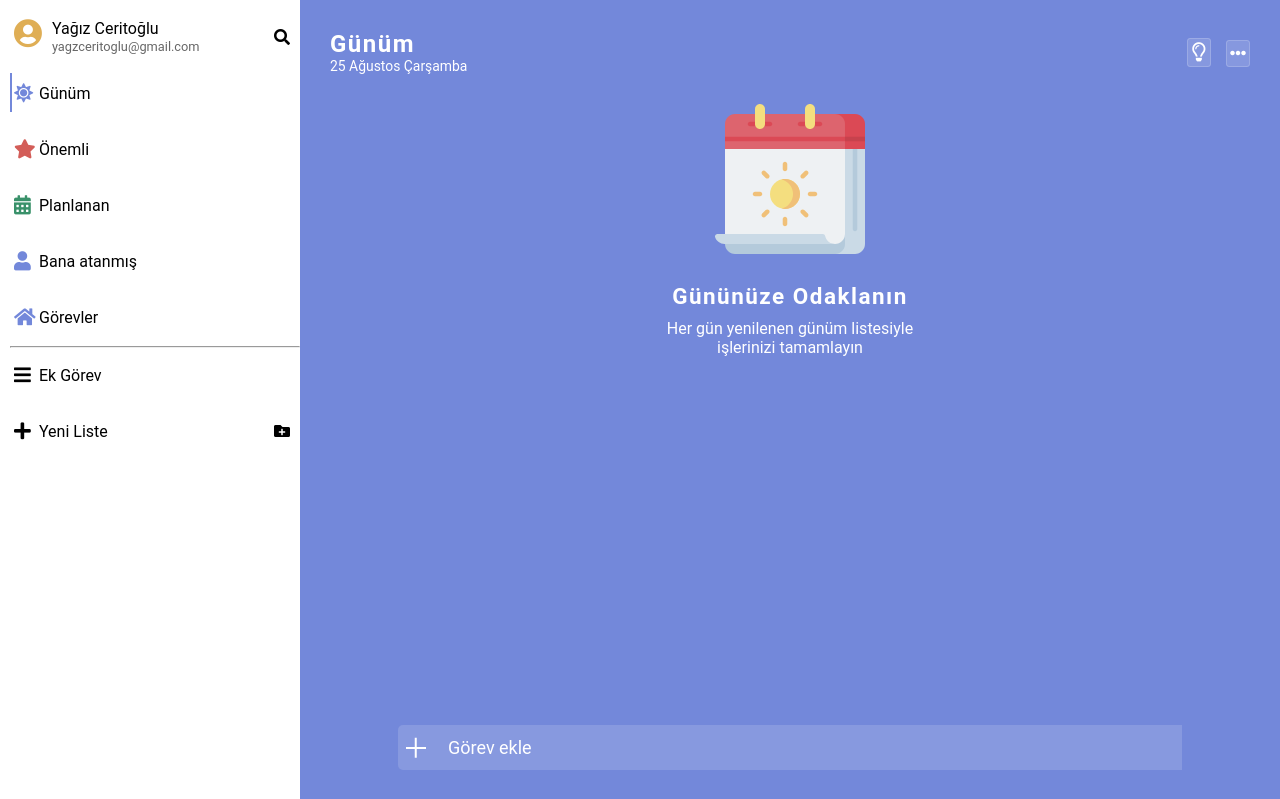
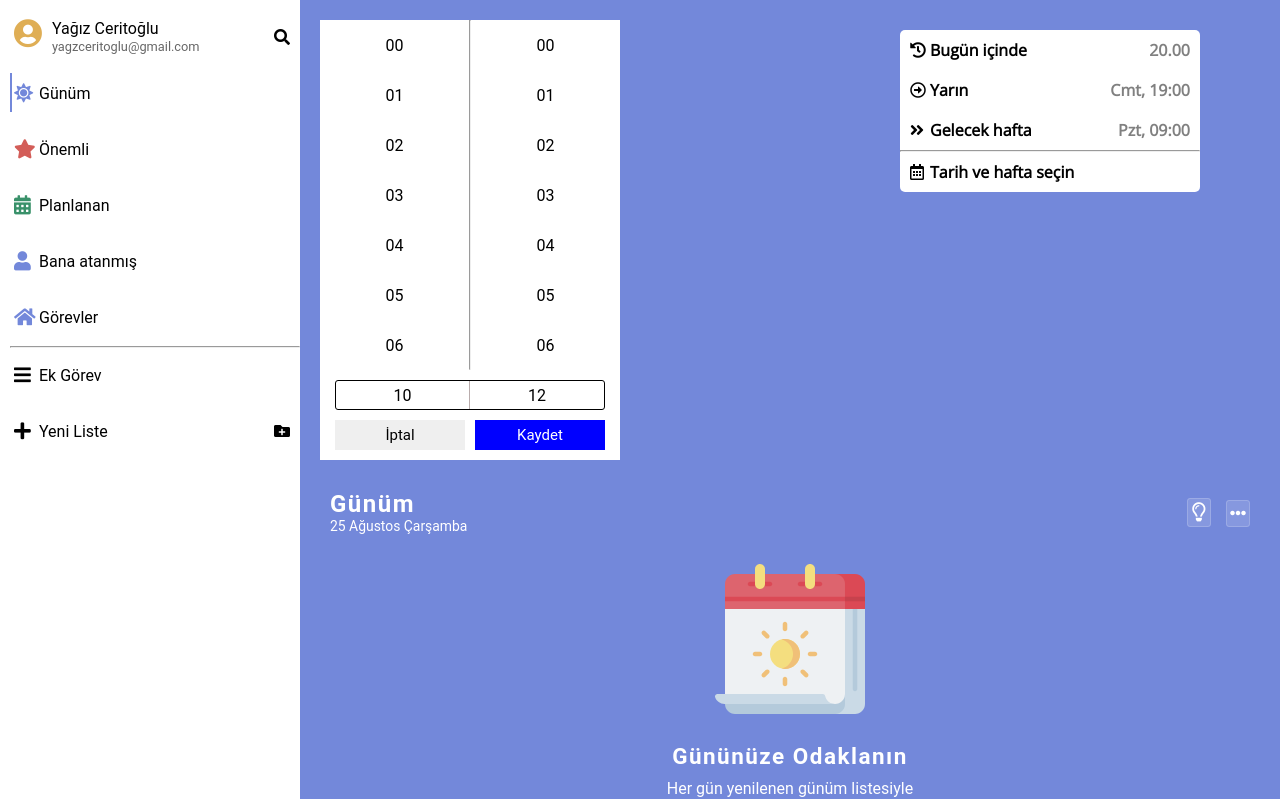
Before and after one commit to yagiz2000/MicrosoftTodoClone, a Vue app: page / in a window 1280 px wide. Shown: the top 799 px of the page. Built offline with nearby package versions, Linux system fonts and the light colour scheme.

Commit message:
new components added

```diff
--- a/package.json
+++ b/package.json
@@ -9,6 +9,7 @@
   },
   "dependencies": {
     "core-js": "^3.6.5",
+    "v-click-outside": "^3.1.2",
     "vue": "^3.0.0",
     "vuex": "^4.0.2"
   },
@@ -19,7 +20,9 @@
     "@vue/compiler-sfc": "^3.0.0",
     "babel-eslint": "^10.1.0",
     "eslint": "^6.7.2",
-    "eslint-plugin-vue": "^7.0.0"
+    "eslint-plugin-vue": "^7.0.0",
+    "sass": "^1.39.0",
+    "sass-loader": "^10.2.0"
   },
   "eslintConfig": {
     "root": true,
--- a/src/components/Calendar.vue
+++ b/src/components/Calendar.vue
@@ -161,6 +161,7 @@ export default {
     border:1px;
     width:30px;
     height: 30px;
+    margin: 1.5px;
 }
 .day-num:hover{
     border: 2px solid grey;
--- /dev/null
+++ b/src/components/ClockOptionsMenu.vue
@@ -0,0 +1,84 @@
+<template>
+  <div class="options">
+    <div class="option">
+
+      <span class="icon"><i class="fas fa-history"></i></span>
+      <span class="text">Bugün içinde</span>
+      <span class="faded-text">20.00</span>
+    </div>
+    <div class="option">
+      <span class="icon"><i class="far fa-arrow-alt-circle-right"></i></span>
+      <span class="text">Yarın</span>
+      <span class="faded-text">Cmt, 19:00</span>
+    </div>
+    <div class="option">
+      <span class="icon"><i class="fas fa-angle-double-right"></i></span>
+      <span class="text">Gelecek hafta</span>
+      <span class="faded-text">Pzt, 09:00</span>
+    </div>
+    <hr>
+    <div class="option">
+      <span class="icon"><i class="far fa-calendar-alt"></i></span>
+      <span class="text">Tarih ve hafta seçin</span>
+      <span class="faded-text"></span>
+    </div>
+
+  </div>
+</template>
+
+<script>
+export default {};
+</script>
+
+<style scoped  lang='scss'>
+@import url('https://fonts.googleapis.com/css2?family=Open+Sans:wght@300&display=swap');
+
+hr{
+    color: grey;
+}
+.options{
+    position: absolute;
+    top:30px;
+    right: 80px;
+    width: 300px;
+    border-radius: 5px;
+    background: white   ;
+    z-index:200;
+    .option{
+        position: relative;
+        display: flex;
+        justify-content: space-between;
+        height: 40px;
+        align-items: center;
+        &:hover{
+            background: #EEEE;
+        }
+        &:first-child{
+            border-top-right-radius: 5px;
+            border-top-left-radius: 5px;
+        }
+        &:last-child{
+            border-bottom-right-radius: 5px;
+            border-bottom-left-radius: 5px;
+
+        }
+        .icon{
+            padding-left: 10px;
+        }
+        .text{
+            position: absolute;
+            left: 30px;
+            font-family: 'Open Sans', sans-serif;
+            font-weight: 600;
+
+        }
+        .faded-text{
+            padding-right:10px;
+            font-family: 'Open Sans', sans-serif;
+            font-weight: 600;
+            color: grey;
+        }
+    }
+
+}
+</style>
--- a/src/components/Main.vue
+++ b/src/components/Main.vue
@@ -2,6 +2,8 @@
 /* eslint-disable no-empty */
 <template>
   <div class="main" :style="{'--mainBgColor':backGroundColor}" @click="toggleOutside">
+      <clock-options-menu></clock-options-menu>
+      <scroll-date-selector></scroll-date-selector>
       <Calendar/>
       <Modal v-if="showModal"  :todo="selectedTodoByRighClk" />
       <div id="overlay" :class="{'active':showModal}"></div>
@@ -245,6 +247,8 @@ import { useStore } from 'vuex';
 import useMixin from "../mixin/mixin";
 import Modal from "../components/Modal.vue";
 import Calendar from "../components/Calendar.vue";
+import ScrollDateSelector from "../components/ScrollDateSelector.vue";
+import ClockOptionsMenu from "../components/ClockOptionsMenu.vue";
 export default {
     setup(){
         const {toggle} = useMixin();
@@ -419,7 +423,9 @@ export default {
     },
     components:{
         Modal,
-        Calendar
+        Calendar,
+        ScrollDateSelector,
+        ClockOptionsMenu
     }
 }
 </script>
--- a/src/components/Modal.vue
+++ b/src/components/Modal.vue
@@ -5,7 +5,7 @@
           <h2>Görevi sil</h2>
       </div>
       <div class="content" >
-          <p>{{todoy.content}} kalıcı olarak silinecek"</p>
+          <p>"{{todoy.content}}" kalıcı olarak silinecek"</p>
       </div>
       <div class="buttons" style="align-self:center">
           <button class="modal-btn" @click="handleModal('delete')" id="deleteBtn">Sil</button>
--- /dev/null
+++ b/src/components/ScrollDateSelector.vue
@@ -0,0 +1,186 @@
+<template>
+<div class="container">
+    <div class="wrapper">
+      <div class="side" id="left" ref="scrollLeft">
+          <div class="rects" v-for="(num,i) in  leftNums" :class="{'selected':num==hour}" @click="chooseHour(num)" :key="i">{{num}}</div>
+      </div>
+      <hr>
+      <div class="side" id="right">
+          <div class="rects" v-for="(num,i) in rightNums" :class="{'selected':num==minute}" @click="chooseMinute(num)" :key="i">{{num}}</div>
+      </div>
+  </div>
+  <div class="bottom">
+      <div class="hour-wrapper">
+          <div class="hour-side" id="left">10</div>
+          <div class="hour-side" id="right">12</div>
+      </div>
+      <div class="buttons">
+          <button class="button" id="cancel">İptal</button>
+          <button class="button" id="save">Kaydet</button>
+      </div>
+  </div>
+</div>
+
+</template>
+
+<script>
+import {/* onMounted, */  ref} from "vue";
+
+export default {
+    setup(){
+        let scrollLeft = ref(null);
+        let hour = ref(null);
+        let minute = ref(null);
+        let leftNums = ref(generateNumbers(23));
+        let rightNums = ref(generateNumbers(59))
+        function generateNumbers(limit){
+            let list=[];
+            for(let i=0;i<=limit;i++){
+                if(i<10){
+                    let difNum = "0"+i;
+                    list.push(difNum);
+                }
+                else{list.push(i);}
+
+            }
+            return list;
+        }
+        function chooseHour(num){
+            hour.value = num;
+        }
+        function chooseMinute(num){
+            minute.value = num;
+        }
+        /* onMounted(() => {
+            let iHeight = 50;
+            (function scrollStop (callback, refresh = 66) {
+
+                // Make sure a valid callback was provided
+                if (!callback || typeof callback !== 'function') return;
+
+                // Setup scrolling variable
+                let isScrolling;
+
+                // Listen for scroll events
+                scrollLeft.value.addEventListener('scroll', function () {
+
+                    // Clear our timeout throughout the scroll
+                    clearTimeout(isScrolling);
+
+                    // Set a timeout to run after scrolling ends
+                    isScrolling = setTimeout(callback, refresh);
+
+                }, false);
+
+            })(() => {
+                let mod = scrollLeft.value.scrollTop % iHeight;
+                if(mod > 0) {
+                    scrollLeft.value.scrollTop = scrollLeft.value.scrollTop - mod;
+                }
+
+                let iPassed = Math.floor(scrollLeft.value.scrollTop / iHeight) + 3;
+
+                console.log(leftNums.value[iPassed], iPassed)
+            })
+        }) */
+
+        return{generateNumbers,leftNums,rightNums,scrollLeft,chooseHour,chooseMinute,hour,minute};
+    }
+
+}
+</script>
+
+<style scoped>
+.container{
+    display: flex;
+    flex-direction: column;
+}
+.container .bottom{
+    margin-left: 20px;
+    width:300px;
+    background-color: white;
+    display: flex;
+    flex-direction: column;
+    align-items: center;
+}
+.container .bottom .hour-wrapper {
+    display: flex;
+    margin-top: 10px;
+    height: 30px;
+    width: 270px;
+    border: 1px solid black;
+    align-items: center;
+    border-radius: 3px;
+}
+.container .bottom .hour-wrapper #left{
+  border-right: 1px solid rgb(185, 172, 172);
+}
+.container .bottom .hour-wrapper .hour-side{
+    width: 135px;
+    display: flex;
+    justify-content: center;
+    align-items: center;
+    height: 100%;
+}
+.container .bottom .buttons{
+    display: flex;
+    justify-content: space-between;
+    margin: 10px 0;
+    width: 270px;
+
+}
+.container .bottom .buttons .button{
+    width: 130px;
+    border: none;
+    padding: 5px 0;
+    font-size: 15px;
+
+}
+.container .bottom .buttons #save{
+    background-color: blue;
+    border:1px solid blue;
+    color: white;
+}
+.container .bottom .buttons #save:hover{
+    border: 1px solid black;
+}
+.container .bottom .buttons #cancel:hover{
+    border: 1px solid black;
+}
+.wrapper{
+    display: flex;
+    margin-left: 20px;
+    margin-top: 20px;
+    width: 300px;
+    height: 350px;
+    background-color: white;
+}
+.side{
+    width: 149px;
+    height: 350px;
+    overflow-y:scroll;
+    overflow-x:hidden;
+    scroll-behavior: smooth;
+}
+.side::-webkit-scrollbar{
+    display: none;
+}
+.rects{
+    display: flex;
+    justify-content: center;
+    align-items: center;
+    width: 149px;
+    height: 50px;
+}
+.rects.selected{
+    background-color: #c2c1c1;
+}
+.rects:hover{
+    background-color: #EEEEEE;
+}
+.rects.active{
+    background-color: grey;
+
+}
+
+</style>
```
Also changed, not shown: 1 other file (tests, documents, lock files or other folders).
